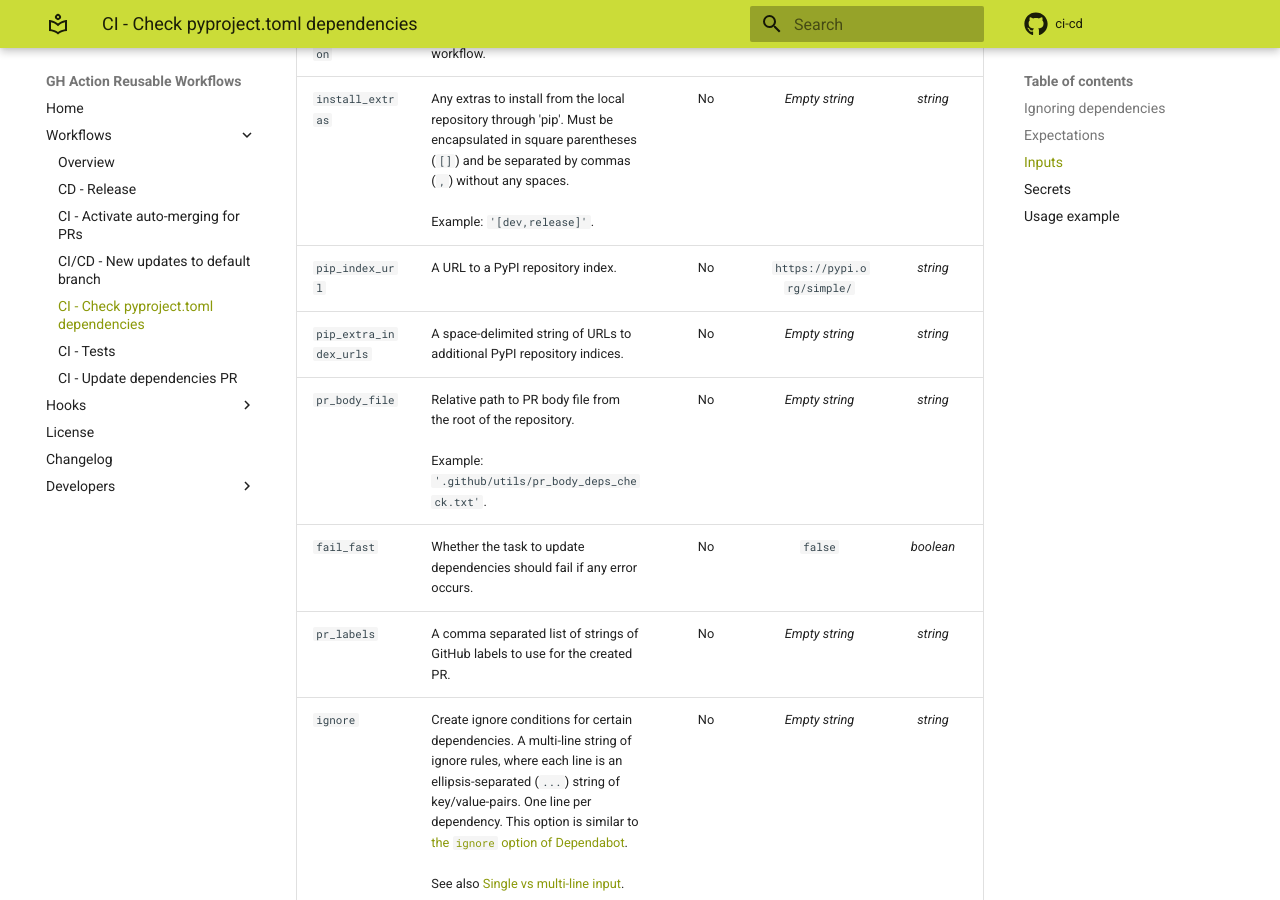
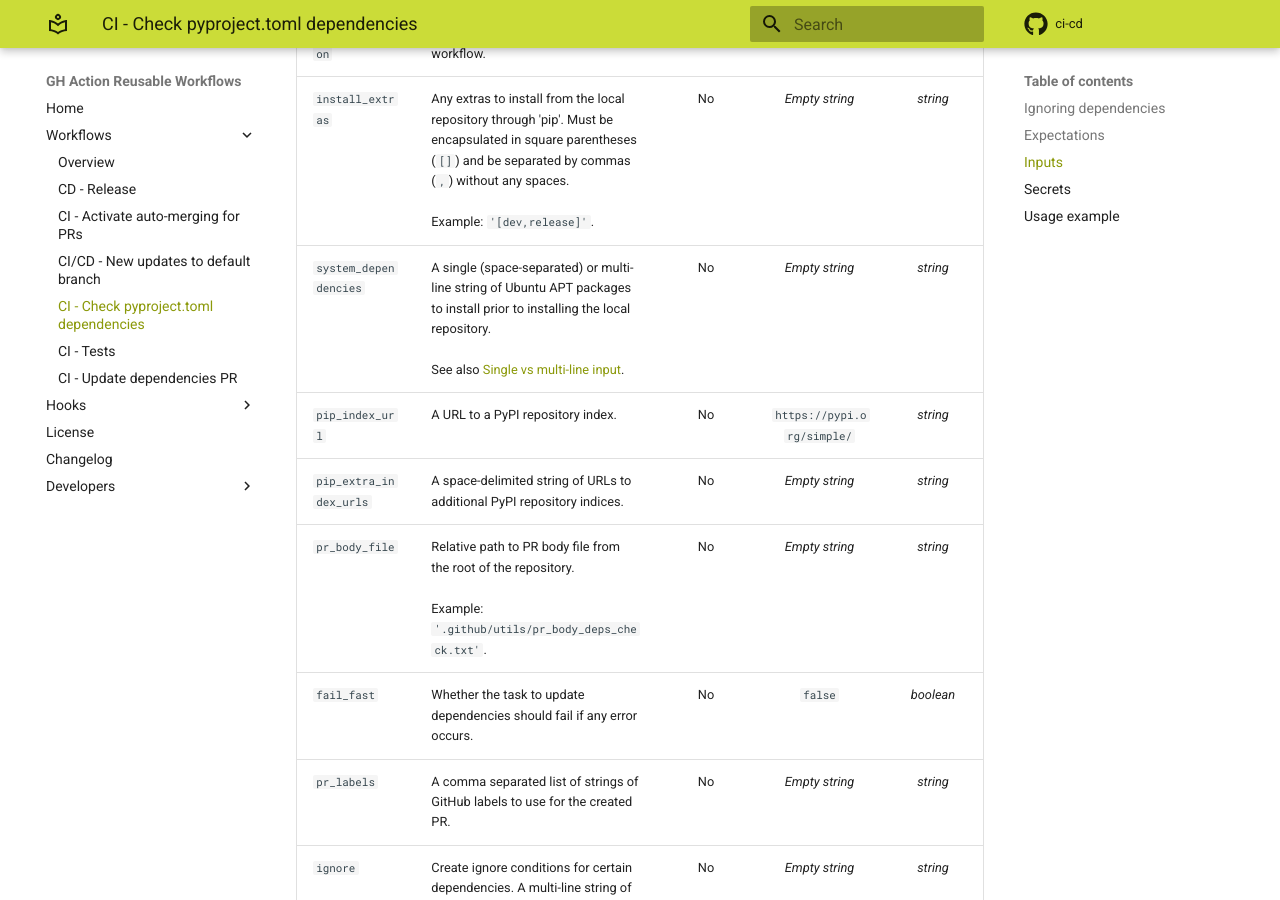
Before and after one commit to SemanticMatter/ci-cd, an MkDocs documentation site: the page built from docs/workflows/ci_check_pyproject_dependencies.md, in a window 1280 px wide and 900 px high, scrolled down 2493 px. Built offline with MkDocs 1.6.1 and Material for MkDocs 9.7.7, drawn with Linux system fonts in a browser that asks for light colours; comment, search, counter and statistics services are not loaded; the version menu is left out.

Commit message:
Introduce the `system_dependencies` input (#328)
Adds the system_dependencies input to all workflows
that install the local Python package.
his is to install Ubuntu APT package prior to installing
the Python package.

Where the system_dependencies was already defined,
it has now been elevated to a general input that will work
for other jobs in the same workflow as well.

Update documentation accordingly.

```diff
--- a/docs/workflows/ci_check_pyproject_dependencies.md
+++ b/docs/workflows/ci_check_pyproject_dependencies.md
@@ -67,12 +67,13 @@ The repository contains the following:
 | `permanent_dependencies_branch` | **DEPRECATED** - Will be removed in v2.6.0. Use `target_branch` instead.</br></br>The branch name for the permanent dependency updates branch. | No | ci/dependency-updates | _string_ |
 | `python_version` | The Python version to use for the workflow. | No | 3.9 | _string_ |
 | `install_extras` | Any extras to install from the local repository through 'pip'. Must be encapsulated in square parentheses (`[]`) and be separated by commas (`,`) without any spaces.</br></br>Example: `'[dev,release]'`. | No | _Empty string_ | _string_ |
+| `system_dependencies` | A single (space-separated) or multi-line string of Ubuntu APT packages to install prior to installing the local repository.</br></br>See also [Single vs multi-line input](index.md#single-vs-multi-line-input). | No | _Empty string_ | _string_ |
 | `pip_index_url` | A URL to a PyPI repository index. | No | `https://pypi.org/simple/` | _string_ |
 | `pip_extra_index_urls` | A space-delimited string of URLs to additional PyPI repository indices. | No | _Empty string_ | _string_ |
 | `pr_body_file` | Relative path to PR body file from the root of the repository.</br></br>Example: `'.github/utils/pr_body_deps_check.txt'`. | No | _Empty string_ | _string_ |
 | `fail_fast` | Whether the task to update dependencies should fail if any error occurs. | No | `false` | _boolean_ |
 | `pr_labels` | A comma separated list of strings of GitHub labels to use for the created PR. | No | _Empty string_ | _string_ |
-| `ignore` | Create ignore conditions for certain dependencies. A multi-line string of ignore rules, where each line is an ellipsis-separated (`...`) string of key/value-pairs. One line per dependency. This option is similar to [the `ignore` option of Dependabot](https://docs.github.com/en/code-security/dependabot/dependabot-version-updates/configuration-options-for-the-dependabot.yml-file#ignore).</br></br>See also [Single vs multi-line input](index.md#single-vs-multi-line-input). | No | _Empty string_ | _string_
+| `ignore` | Create ignore conditions for certain dependencies. A multi-line string of ignore rules, where each line is an ellipsis-separated (`...`) string of key/value-pairs. One line per dependency. This option is similar to [the `ignore` option of Dependabot](https://docs.github.com/en/code-security/dependabot/dependabot-version-updates/configuration-options-for-the-dependabot.yml-file#ignore).</br></br>See also [Single vs multi-line input](index.md#single-vs-multi-line-input). | No | _Empty string_ | _string_ |
 | `branch_name_extension` | A string to append to the branch name of the created PR. Example: `'-my-branch'`. It will be appended after a forward slash, so the final branch name will be `ci/update-pyproject/-my-branch`. | No | _Empty string_ | _string_ |
 | `debug` | Whether to run the workflow in debug mode, printing extra debug information. | No | `false` | _boolean_ |
 | `skip_unnormalized_python_package_names` | Whether to skip dependencies with unnormalized Python package names. Normalization is outlined [here](https://packaging.python.org/en/latest/specifications/name-normalization). | No | `false` | _boolean_ |
```
Also changed, not shown: docs/workflows/cd_release.md (+3 -1 lines), docs/workflows/ci_tests.md (+2 -2 lines), docs/workflows/ci_update_dependencies.md (+1 -0 lines), 4 other files.
